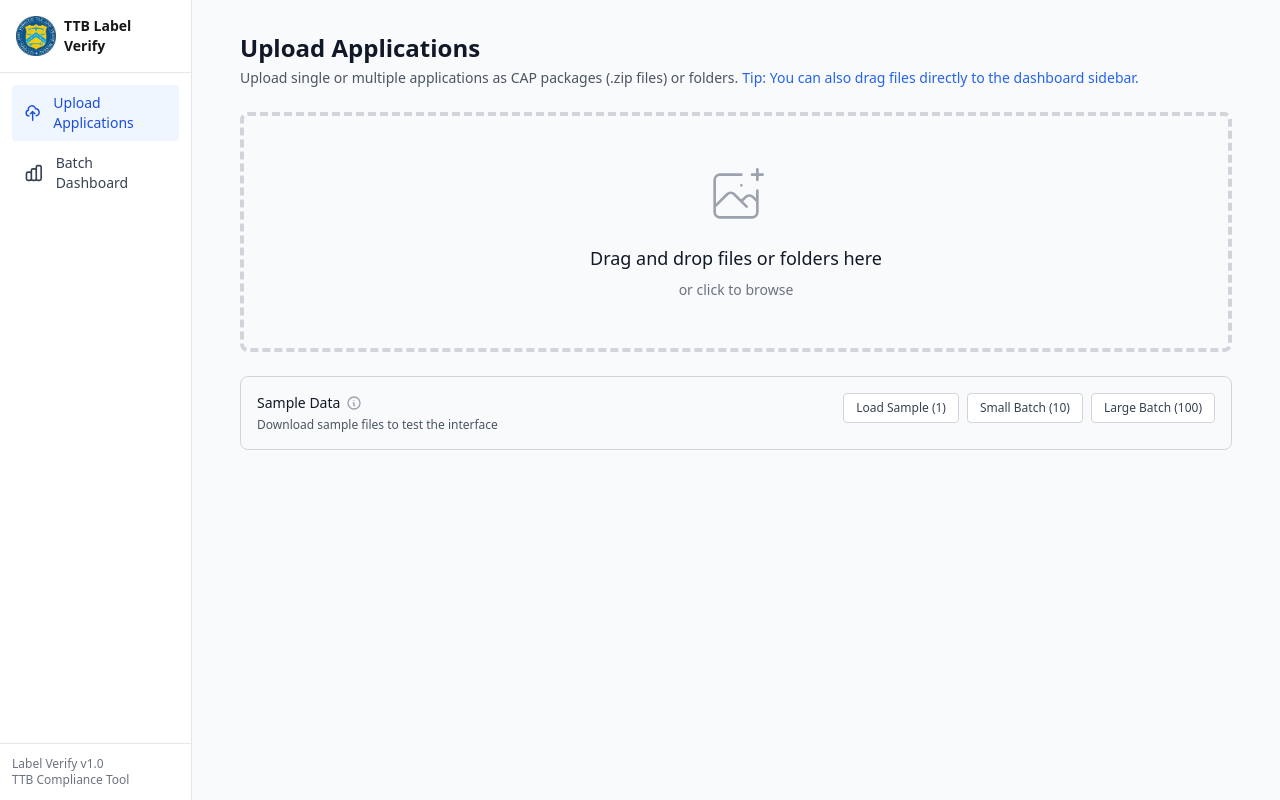
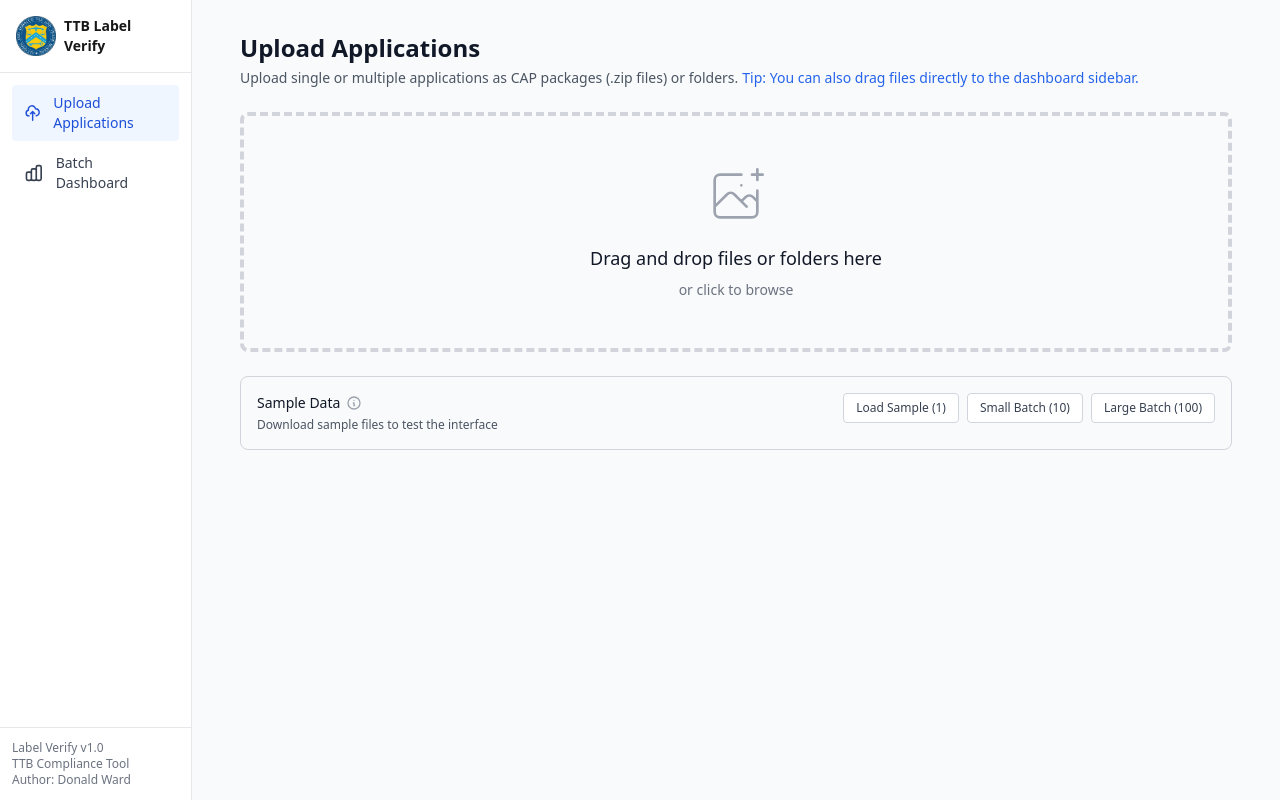
Before and after one commit to dwward/label-verify, a Next.js app: page /upload in a window 1280 px wide. Built offline with nearby package versions, Linux system fonts and the light colour scheme.

Commit message:
Milestone updating, authorship

```diff
--- a/components/AppNavigation.tsx
+++ b/components/AppNavigation.tsx
@@ -94,6 +94,7 @@ export default function AppNavigation({ reviewQueueCount = 0 }: AppNavigationPro
       <div className="p-3 border-t border-gray-200 text-xs text-gray-500">
         <div>Label Verify v1.0</div>
         <div>TTB Compliance Tool</div>
+        <div>Author: Donald Ward</div>
       </div>
     </div>
   );
```
Also changed, not shown: 1 other file (tests, documents, lock files or other folders).
